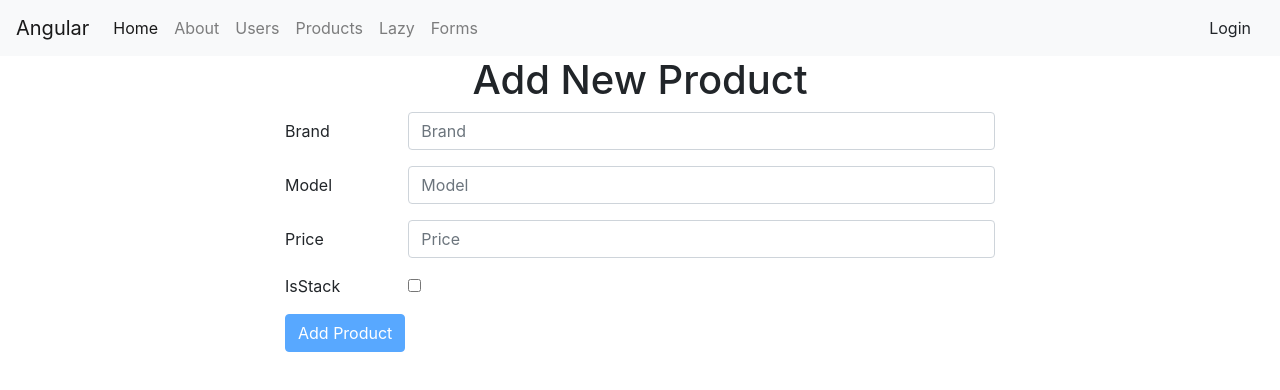
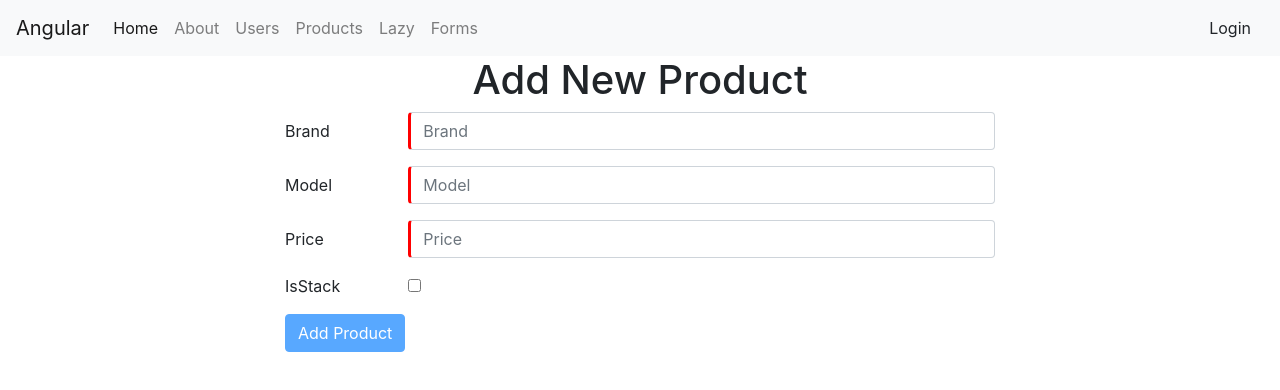
Before and after one commit to iammahesh09/angular-test, an Angular app: page /NewProduct in a window 1280 px wide. Shown: the top 390 px of the page. Built offline with nearby package versions, Linux system fonts and the light colour scheme.

Commit message:
Styling Elemnts using validation classes

```diff
--- a/src/app/products/new-product/new-product.component.css
+++ b/src/app/products/new-product/new-product.component.css
@@ -0,0 +1,4 @@
+
+input.ng-invalid{border-left: 3px solid rgb(255, 0, 0);}
+
+input.ng-valid{border-left: 3px solid rgb(0, 151, 0);}
```
